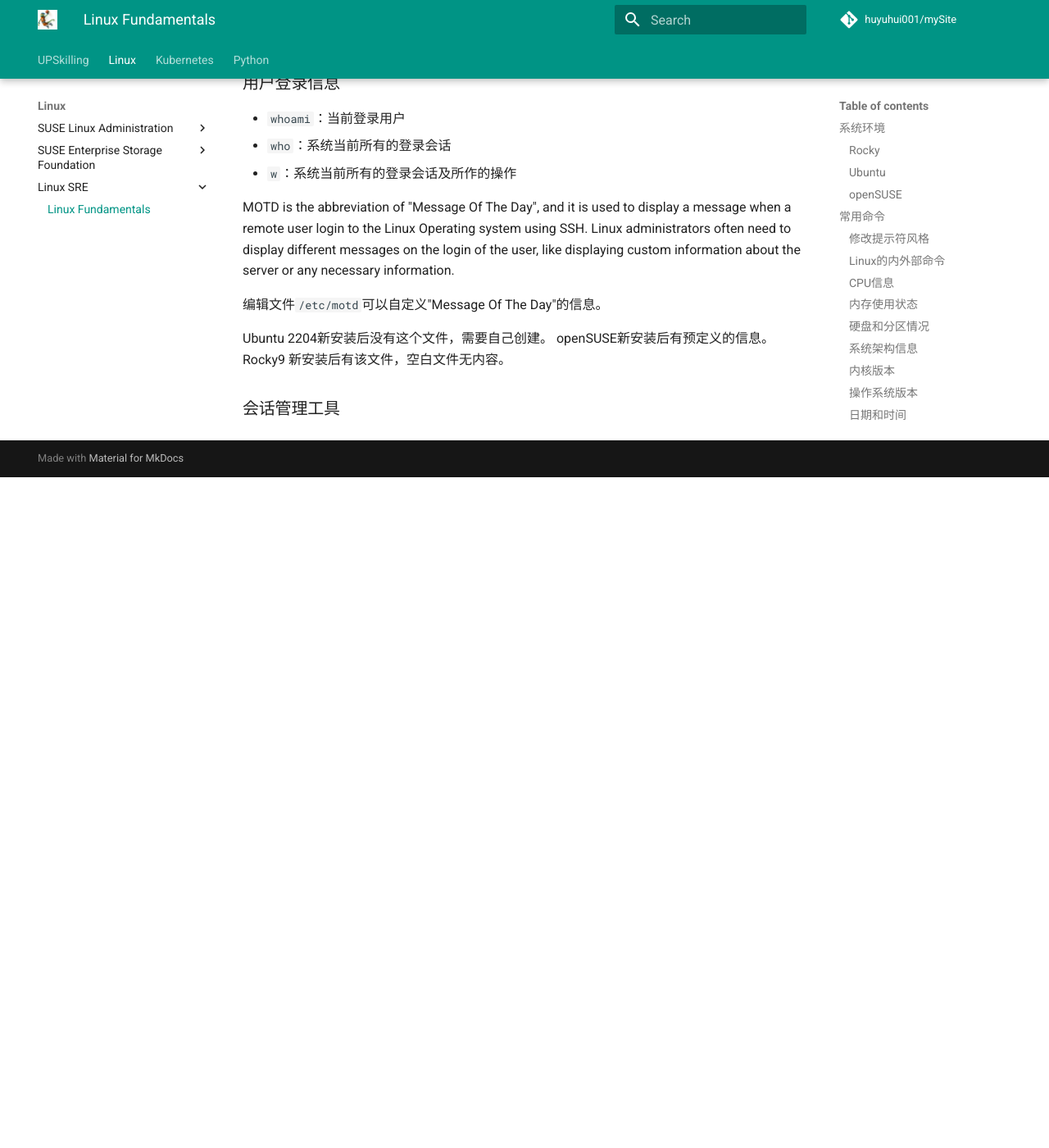
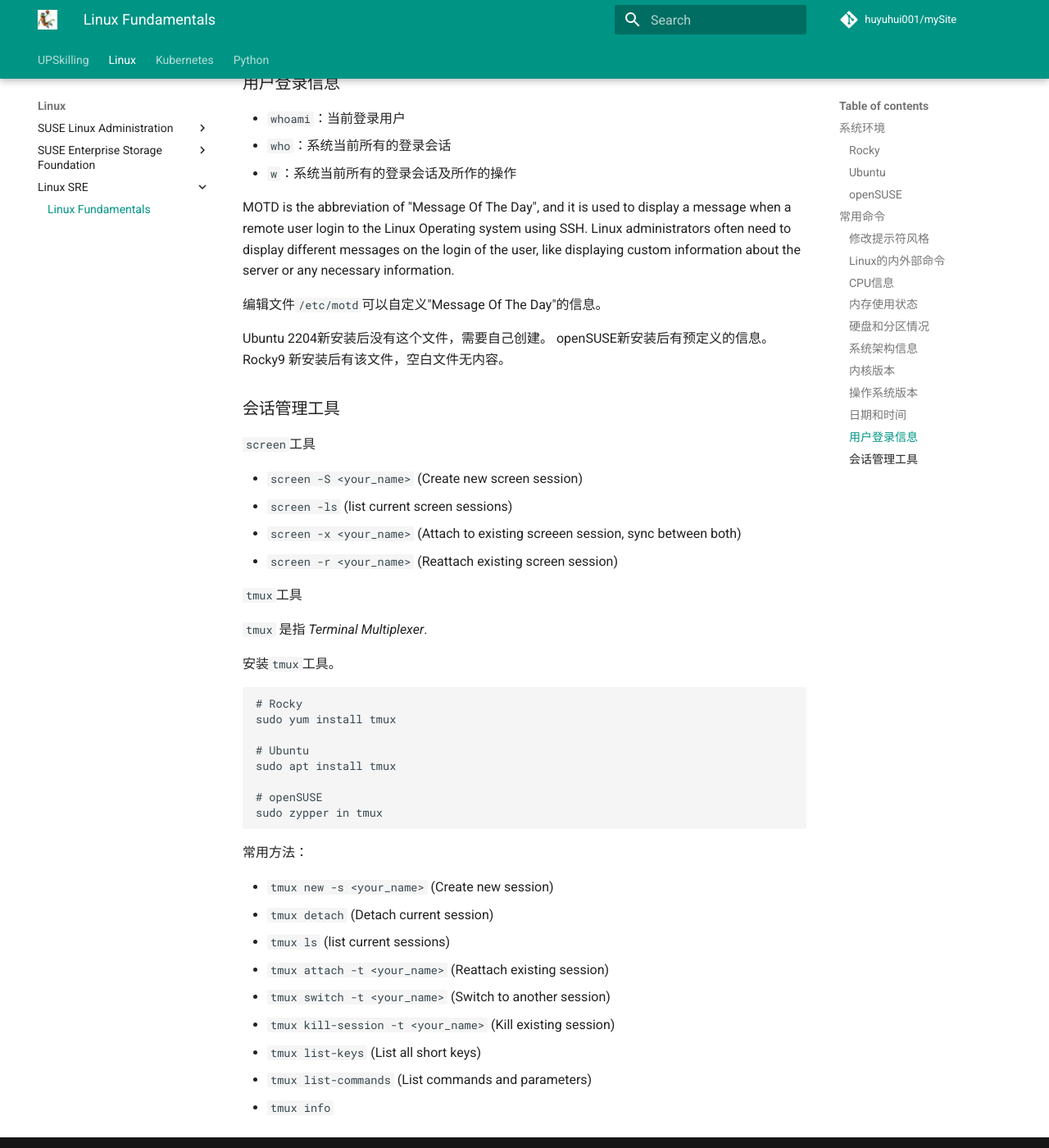
Before and after one commit to huyuhui001/mySite, an MkDocs documentation site: the page built from docs/linux/SRE/01-fundamentals.md, in a window 1280 px wide and 1400 px high, scrolled down 10612 px. Shown: the whole window at 82% size. Built offline with MkDocs 1.6.1 and Material for MkDocs 9.7.7, drawn with Linux system fonts in a browser that asks for light colours; comment, search, counter and statistics services are not loaded; before the commit the page ends 11194 px from its top, so only the background shows below that.

Commit message:
Documentation

````diff
--- a/docs/linux/SRE/01-fundamentals.md
+++ b/docs/linux/SRE/01-fundamentals.md
@@ -530,3 +530,39 @@
 
 
 ### 会话管理工具
+
+`screen`工具
+
+* `screen -S <your_name>`  (Create new screen session)
+* `screen -ls`             (list current screen sessions)
+* `screen -x <your_name>`  (Attach to existing screeen session, sync between both)
+* `screen -r <your_name>`  (Reattach existing screen session)
+
+
+`tmux`工具
+
+`tmux` 是指 *Terminal Multiplexer*.
+
+安装`tmux`工具。
+```
+# Rocky
+sudo yum install tmux
+
+# Ubuntu
+sudo apt install tmux
+
+# openSUSE
+sudo zypper in tmux
+```
+
+常用方法：
+
+* `tmux new -s <your_name>`     (Create new session)
+* `tmux detach`                 (Detach current session)
+* `tmux ls`                     (list current sessions)
+* `tmux attach -t <your_name>`  (Reattach existing session)
+* `tmux switch -t <your_name>`  (Switch to another session)
+* `tmux kill-session -t <your_name>`  (Kill existing session)
+* `tmux list-keys`              (List all short keys)
+* `tmux list-commands`          (List commands and parameters)
+* `tmux info`
````
